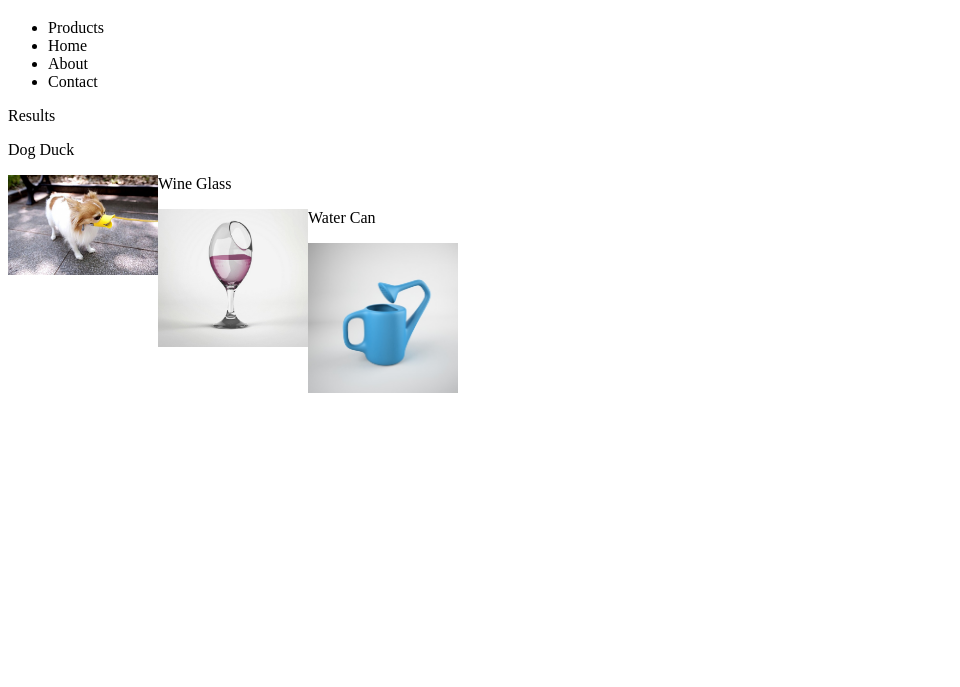
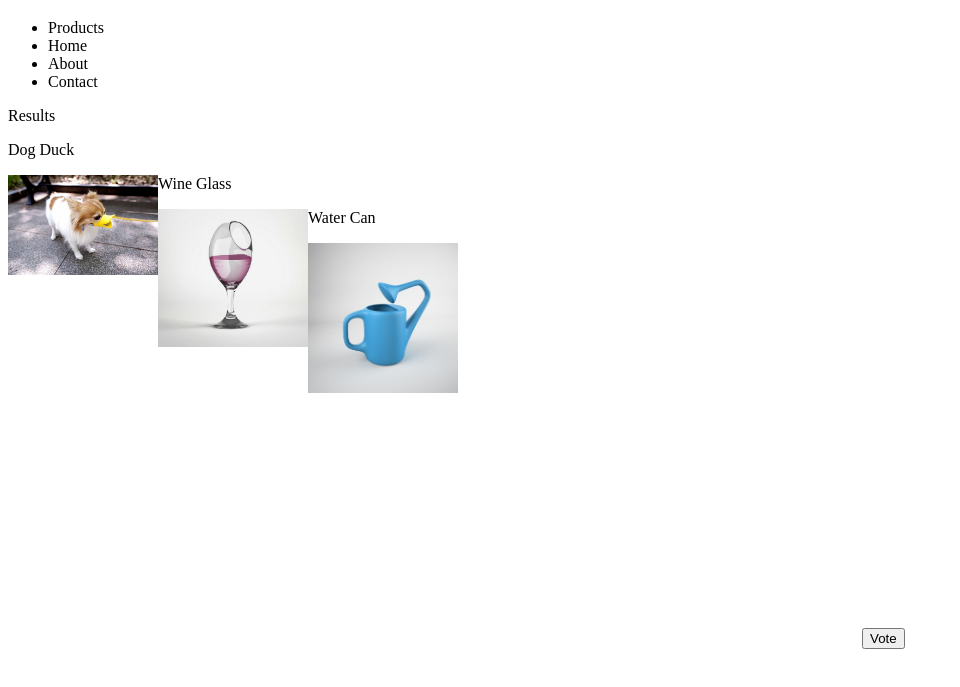
Before and after one commit to PrintMegan/bussmall-start, a plain HTML site: page index.html in a window 1280 px wide. Shown: the part 61-748 px from the top of the page, without its empty margins (0-960 px from the left). Drawn offline with nearby package versions, Linux system fonts and the light colour scheme.

Commit message:
Working on local storage

```diff
--- a/app.js
+++ b/app.js
@@ -9,6 +9,7 @@ var photoName1 = document.getElementById('photoName1');
 var photoName2 = document.getElementById('photoName2');
 var photoName3 = document.getElementById('photoName3');
 var ulEl = document.getElementById('list');
+var button = document.getElementById('vote');
 //function for photos to choose from
 function Products(src, name, size) {
   this.src = src;
@@ -69,6 +70,11 @@ Products.random = function () {
   Products.productArray[randomNumber1].timesShown++;
   Products.productArray[randomNumber2].timesShown++;
   Products.productArray[randomNumber3].timesShown++;
+
+  //working on local storage
+  // if(!localStorage.getItem('tempVotes')){
+  //   Products.random = [];
+
 
   photoName1.textContent = Products.productArray[randomNumber1].name;
   photoName2.textContent = Products.productArray[randomNumber2].name;
--- a/index.html
+++ b/index.html
@@ -37,6 +37,7 @@
 <ul id=list></ul>
 </ul>
 <canvas id="myChart" width="400px" height="400px"></canvas>
+<button id="vote" type="click">Vote</button>
 </body>
 <script src="https://cdnjs.cloudflare.com/ajax/libs/Chart.js/2.7.2/Chart.min.js"></script>
 <script src="./app.js"></script>
```
